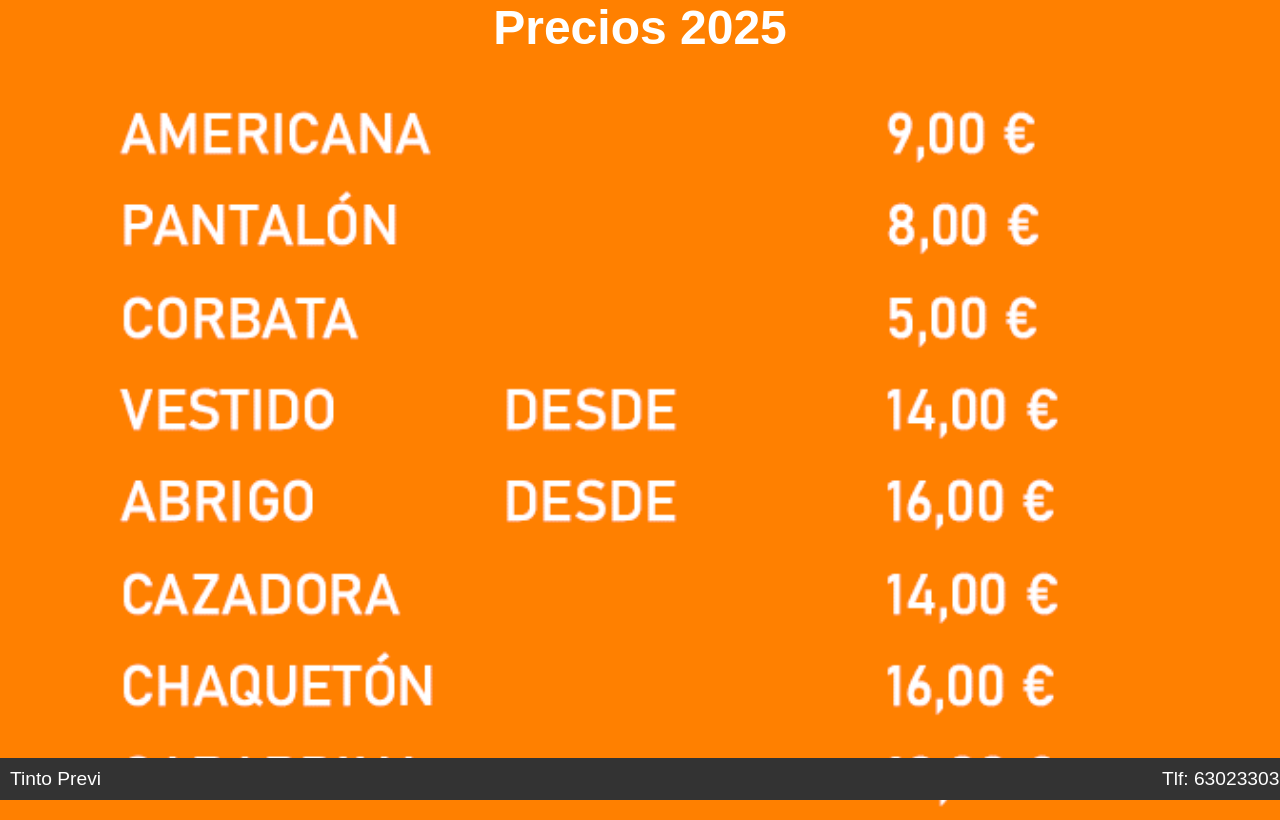
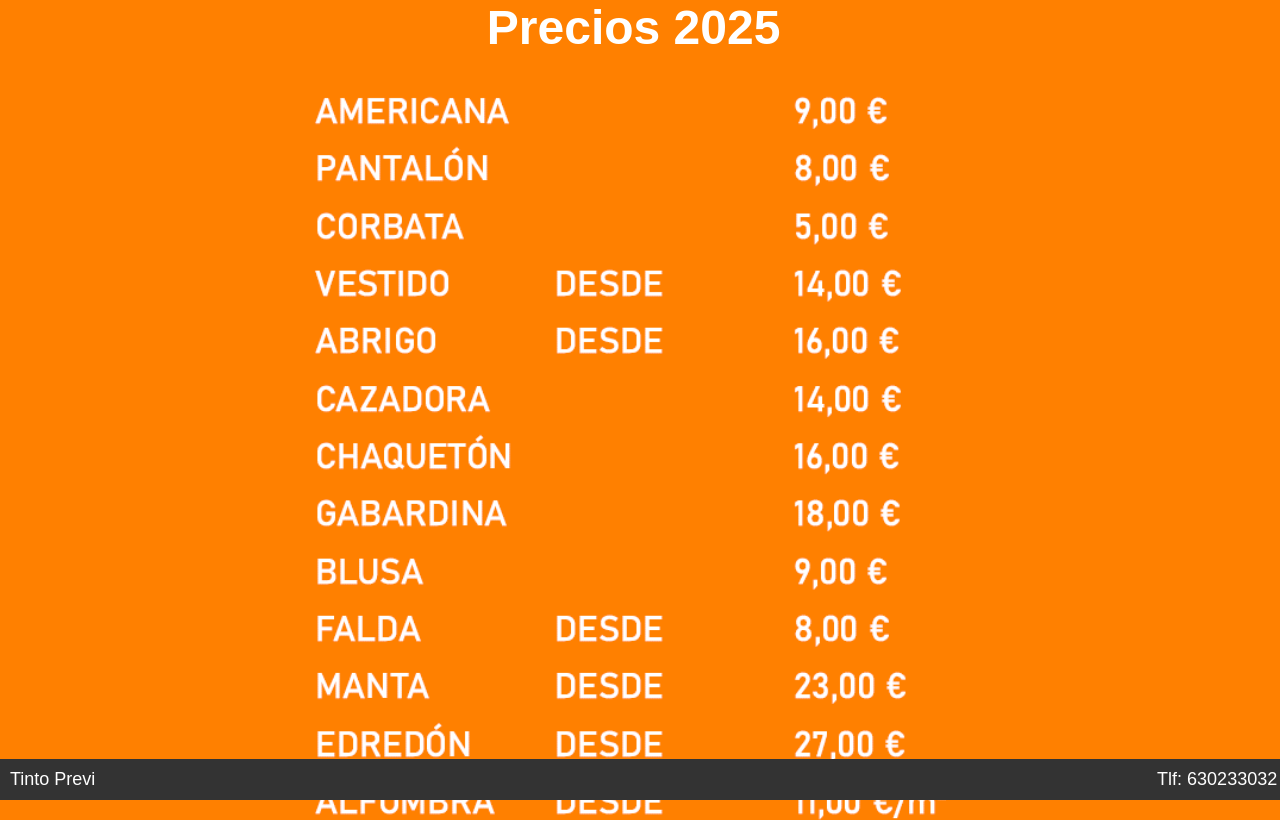
Before and after one commit to davichi9/davichi9.github.io, a plain HTML site: page index.html in a window 1280 px wide. Shown: the top 820 px of the page. Drawn offline with Linux system fonts and the light colour scheme.

Commit message:
Update index.html

```diff
--- a/index.html
+++ b/index.html
@@ -54,16 +54,17 @@
 
 </head>
 <body>
-    <div style="text-align: center;color: white;font-size: xxx-large;font-weight: bold;width:100%;">
+    <div style="text-align: center;color: white;font-size: xxx-large;font-weight: bold;width:99%;">
         Precios 2025
     </div>
     <br>
 
     <div style="text-align: center;">
-    <img style="width: 100%" src="Precios2025.png" alt="Imagen de ejemplo" >
+    <img style="width: 99%;max-width:800px ;" src="Precios2025.png" alt="Imagen de ejemplo" >
     </div>
-    <div style="border-style: solid;border-width: 10px;border-color: #333; width:100%;background-color: #333;color: white;font-size: larger;position:fixed;bottom: 0;">
+    <span style="background-color: #333;">
+    <div style="border-style: solid;border-width: 10px;border-color: #333; width:99%;background-color: #333;color: white;font-size: large;position:fixed;bottom: 0;">
         <span style="float:right">Tlf: 630233032</span>Tinto Previ</div>
-
+    </span>
 </body>
 </html>
```
